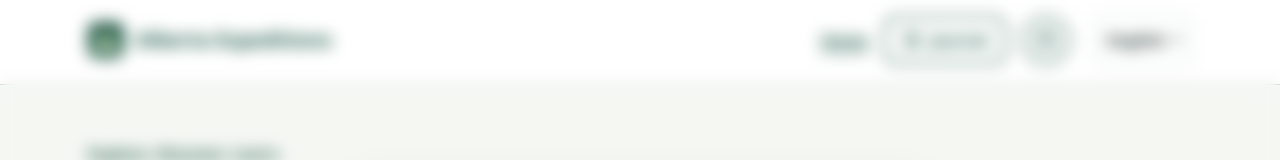
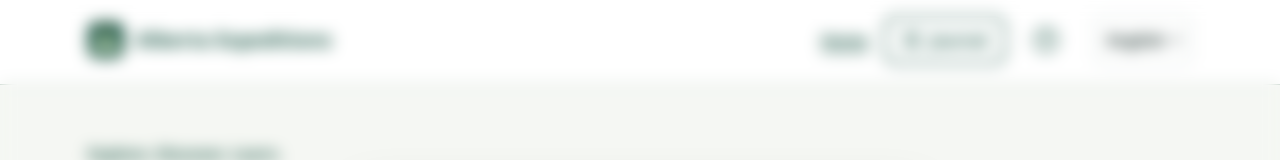
Before and after one commit to ChaceN89/Alberta-Tomorrow-Kiosk-Application, a React (Vite) app: page / in a window 1280 px wide. Shown: the top 160 px of the page. Built offline with nearby package versions, Linux system fonts and the light colour scheme.

Commit message:
standardized icons

```diff
--- /dev/null
+++ b/src/components/icons/HelpIcon.tsx
@@ -0,0 +1,29 @@
+/**
+  File: HelpIcon.tsx | Author: Chace Nielson
+  Date Created: Oct 28, 2026
+  Date Updated: Oct 28, 2026
+
+  Description:
+  - Render the shared help icon used by navigation actions.
+
+  Usage:
+  - Place inside a button with an accessible label supplied by the caller.
+
+  Notes:
+  - None.
+ */
+import { Icon } from './Icon'
+
+type HelpIconProps = {
+  className?: string
+}
+
+export function HelpIcon({ className = 'size-6' }: HelpIconProps) {
+  return (
+    <Icon className={className}>
+      <circle cx="12" cy="12" r="11" />
+      <path d="M9.6 9a2.4 2.4 0 1 1 3.8 1.9c-.9.7-1.4 1.1-1.4 2.6" />
+      <path d="M12 17h.01" />
+    </Icon>
+  )
+}
--- /dev/null
+++ b/src/components/icons/Icon.tsx
@@ -0,0 +1,36 @@
+/**
+  File: Icon.tsx | Author: Chace Nielson
+  Date Created: Oct 28, 2026
+  Date Updated: Oct 28, 2026
+
+  Description:
+  - Provide shared SVG defaults for general-purpose interface icons.
+
+  Usage:
+  - Wrap decorative icon paths; the containing control provides its accessible name.
+
+  Notes:
+  - Uses the app's outlined, current-color icon style.
+ */
+type IconProps = {
+  className: string
+  children: React.ReactNode
+}
+
+export function Icon({ className, children }: IconProps) {
+  return (
+    <svg
+      viewBox="0 0 24 24"
+      aria-hidden="true"
+      focusable="false"
+      className={className}
+      fill="none"
+      stroke="currentColor"
+      strokeWidth="2"
+      strokeLinecap="round"
+      strokeLinejoin="round"
+    >
+      {children}
+    </svg>
+  )
+}
--- a/src/components/shared/JournalIcon.tsx
+++ b/src/components/icons/JournalIcon.tsx
@@ -12,25 +12,17 @@
   Notes:
   - None.
  */
+import { Icon } from './Icon'
+
 type JournalIconProps = {
   className?: string
 }
 
 export function JournalIcon({ className = 'size-5' }: JournalIconProps) {
   return (
-    <svg
-      viewBox="0 0 24 24"
-      aria-hidden="true"
-      focusable="false"
-      className={className}
-      fill="none"
-      stroke="currentColor"
-      strokeWidth="2"
-      strokeLinecap="round"
-      strokeLinejoin="round"
-    >
+    <Icon className={className}>
       <path d="M5 4h11a3 3 0 0 1 3 3v13H8a3 3 0 0 1-3-3Z" />
       <path d="M5 17a3 3 0 0 1 3-3h11M10 8h5" />
-    </svg>
+    </Icon>
   )
 }
--- a/src/components/layout/Navbar.tsx
+++ b/src/components/layout/Navbar.tsx
@@ -20,7 +20,8 @@ import { useIntroTour } from '../../site-tours/intro-tour/useIntroTour'
 import { useJournal } from '../../journal/useJournal'
 import { useModulePreload } from '../../modules/useModulePreload'
 import { Dropdown } from '../shared/Dropdown'
-import { JournalIcon } from '../shared/JournalIcon'
+import { HelpIcon } from '../icons/HelpIcon'
+import { JournalIcon } from '../icons/JournalIcon'
 
 export function Navbar() {
   const { t, i18n } = useTranslation('global')
@@ -72,25 +73,11 @@ export function Navbar() {
             {pathname === '/' && (
               <button
                 type="button"
-                className="button-secondary size-12 shrink-0 rounded-full p-0"
+                className="group inline-flex size-12 shrink-0 items-center justify-center rounded-full p-0 text-pine hover:text-pine-dark"
                 aria-label={t('navigation.startTour')}
                 onClick={restartTour}
               >
-                <svg
-                  viewBox="0 0 24 24"
-                  aria-hidden="true"
-                  focusable="false"
-                  className="size-6"
-                  fill="none"
-                  stroke="currentColor"
-                  strokeWidth="2"
-                  strokeLinecap="round"
-                  strokeLinejoin="round"
-                >
-                  <circle cx="12" cy="12" r="9" />
-                  <path d="M9.6 9a2.4 2.4 0 1 1 3.8 1.9c-.9.7-1.4 1.1-1.4 2.6" />
-                  <path d="M12 17h.01" />
-                </svg>
+                <HelpIcon className="size-6 transition-transform duration-200 group-hover:scale-110 group-focus-visible:scale-110 motion-reduce:transition-none" />
               </button>
             )}
           </nav>
--- a/src/components/toasts/JournalToast.tsx
+++ b/src/components/toasts/JournalToast.tsx
@@ -14,7 +14,7 @@
  */
 import { useTranslation } from 'react-i18next'
 import { ExpeditionPeak } from '../modules/ExpeditionPeak'
-import { JournalIcon } from '../shared/JournalIcon'
+import { JournalIcon } from '../icons/JournalIcon'
 import type { ExpeditionProgress } from '../../journal/useJournal'
 
 type JournalToastProps = {
```
